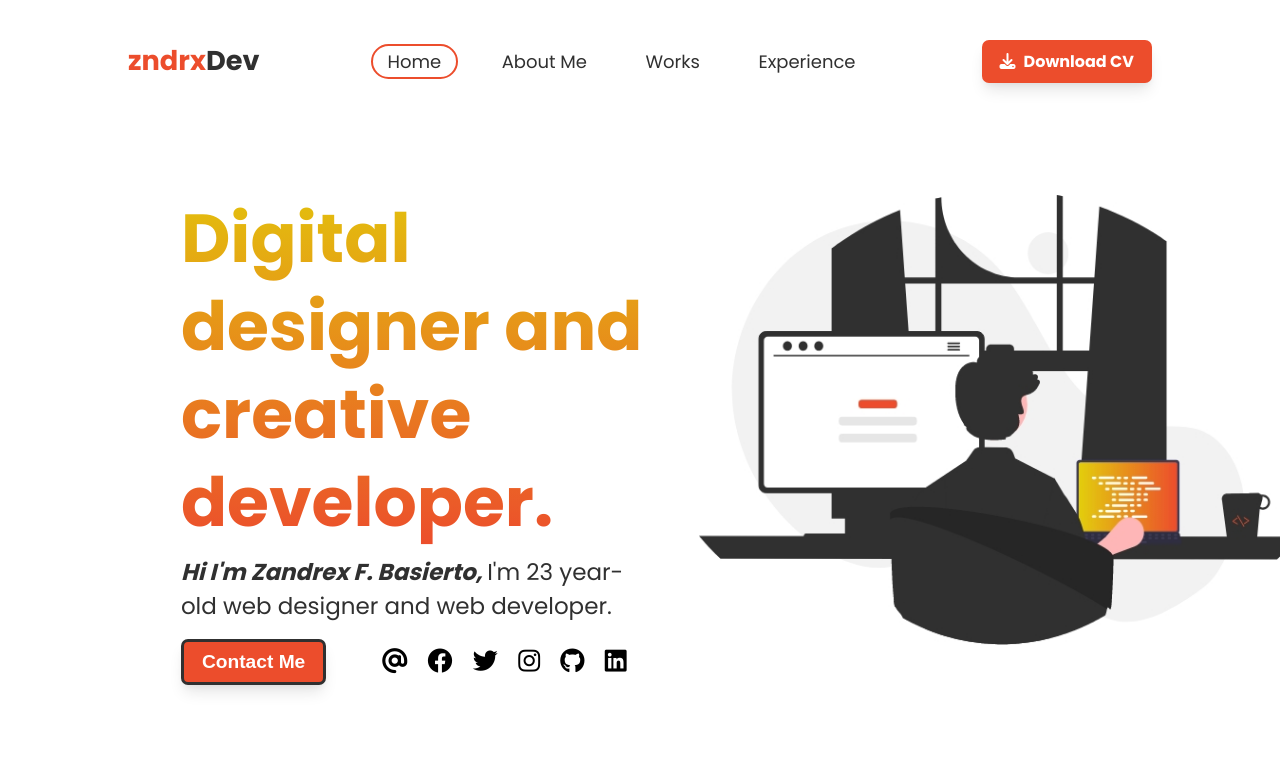
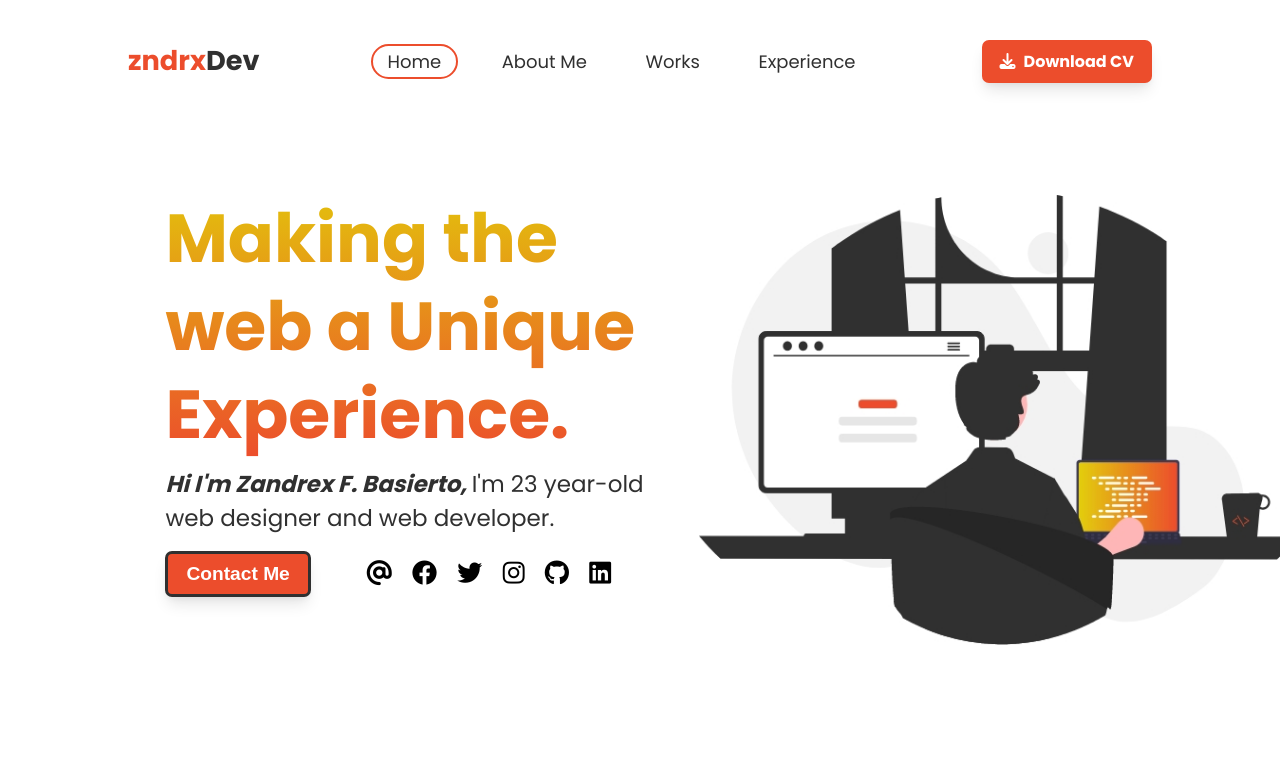
Before and after one commit to Zandrex03/zndrxDev, a plain HTML site: page index.html in a window 1280 px wide. Shown: the top 773 px of the page. Drawn offline with Linux system fonts and the light colour scheme.

Commit message:
Changing hero section Headline

```diff
--- a/index.html
+++ b/index.html
@@ -33,8 +33,8 @@
         <div class="hero-section-container">
             <div class="hero-section">
                 <div class="left-hero-section">
-                    <!-- <h1>Making the web a Unique Experienc.</h1> -->
-                    <h1>Digital designer and creative developer.</h1>
+                    <h1>Making the web a Unique Experience.</h1>
+                    <!-- <h1>Digital designer and creative developer.</h1>  -->
                     <p><span>Hi I'm Zandrex F. Basierto, </span>I'm 23 year-old web designer and web developer.</p>
                     <div class="button-icon-wrapper">
                         <div class="contact-button-wrapper">
```
